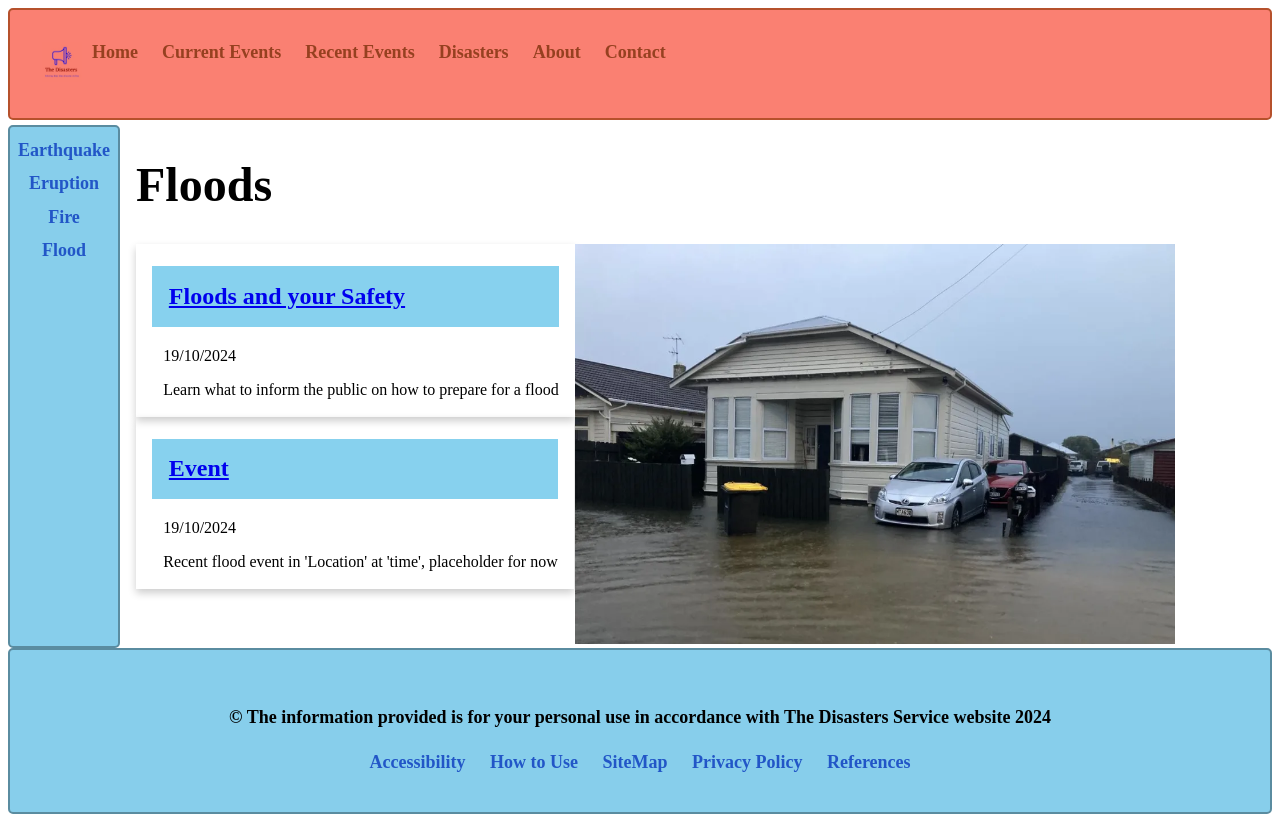
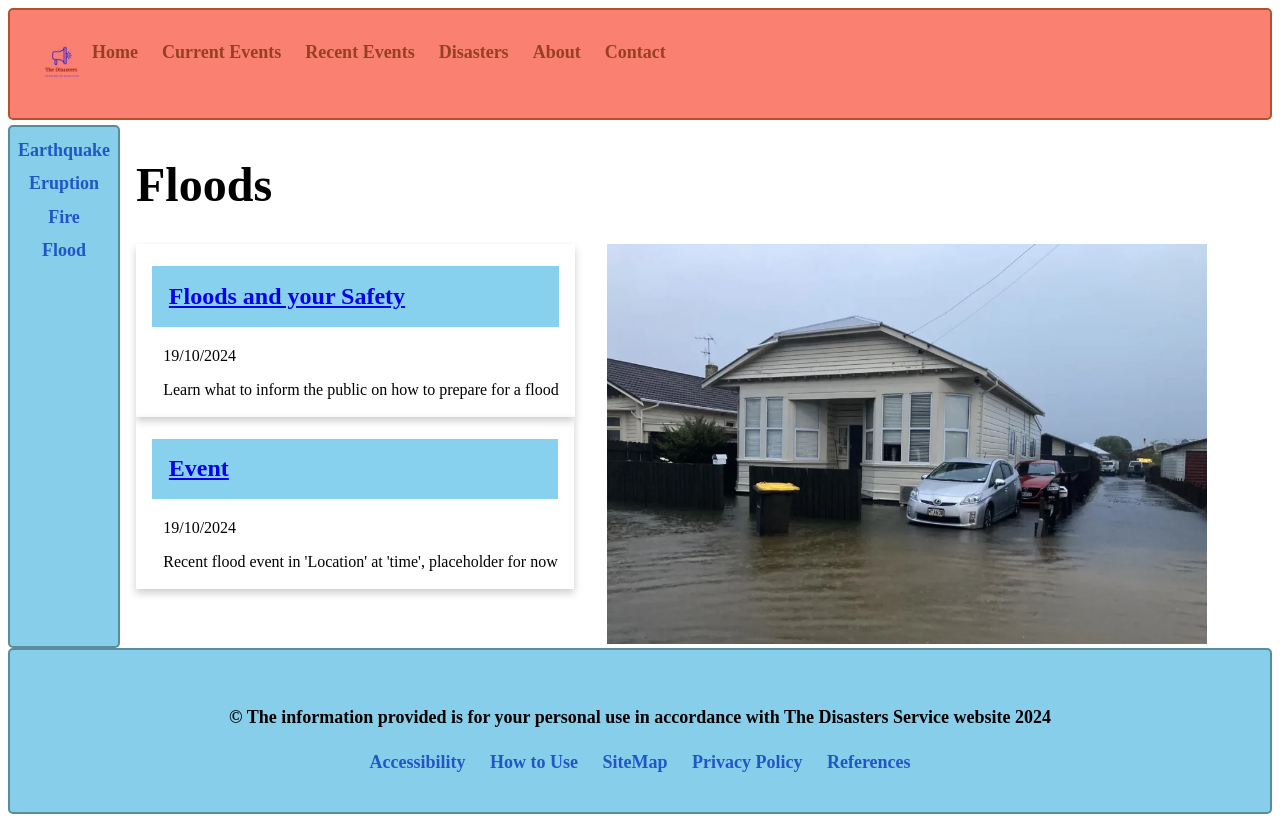
Before and after one commit to BIT-Studio-3/group-project-25-1-scade, a SvelteKit app in the folder disaster/disaster/: page /disasters/flood in a window 1280 px wide. Built offline with nearby package versions, Linux system fonts and the light colour scheme.

Commit message:
add margin on image

```diff
--- a/disaster/disaster/src/routes/disasters/flood/+page.svelte
+++ b/disaster/disaster/src/routes/disasters/flood/+page.svelte
@@ -32,6 +32,7 @@
 <style>
     .imageContainer{
         float: left;
+        margin-left: 2em;
     }
     .float {
         float: left;
```
